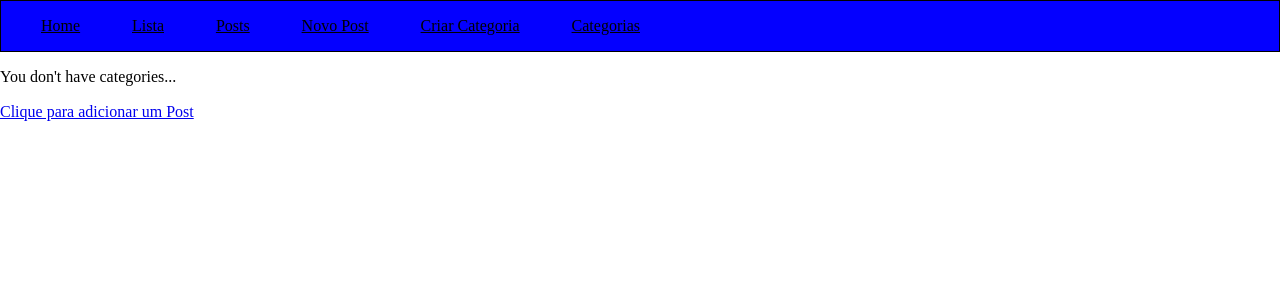
After one commit to Gabriellopess/DJANGO, a Django app: page /showCategories in a window 1280 px wide. The commit adds this page. Shown: the top 300 px of the page. Run offline with Django 3.2, Linux system fonts and the light colour scheme; data that the repository does not hold is empty; some libraries are stand-ins or nearby versions.

Commit message:
CRUD complete

```diff
--- a/blog/urls.py
+++ b/blog/urls.py
@@ -23,5 +23,6 @@ urlpatterns = [
     path('',include('users.urls')),
     path('',include('core.urls')),
     path('',include('posts.urls')),
+    path('',include('categoria.urls')),
 
 ]
--- a/categoria/forms.py
+++ b/categoria/forms.py
@@ -4,4 +4,4 @@ from categoria.models import Categoria
 class CategoriaCreateForm(forms.ModelForm):
     class Meta:
         model = Categoria
-        fields = ['autor', 'texto', 'categoria']
+        fields = ['categoria']
--- a/categoria/urls.py
+++ b/categoria/urls.py
@@ -1,13 +1,12 @@
 from django.urls import path
-from categoria.views import CategoryCreateView           #PostListView
+from categoria.views import CategoryCreateView, CategoryUpdateView, CategoryListView, CategoryDeleteView
 
 app_name = 'categoria'
 
 urlpatterns = [
     path('createcategory', CategoryCreateView.as_view(), name = 'createcategory'),
+    path('categoria/<int:pk>/alterar', CategoryUpdateView.as_view(), name = 'update_category'),
+    path('showCategories',CategoryListView.as_view(), name='showCategories'),
+    path('categoria/<int:pk>/deletar', CategoryDeleteView.as_view(), name = 'deleteCategories'),
 
-
-
-    #path('showPosts',PostListView.as_view(), name='showPosts'),
-    #path('posts/<int:pk>/deletar', PostDeleteView.as_view(), name = 'delete_post'),
 ]
--- a/categoria/views.py
+++ b/categoria/views.py
@@ -6,37 +6,31 @@ from django.views.generic import ListView, CreateView, UpdateView, DeleteView
 from categoria.forms import CategoriaCreateForm
 from django.urls import reverse_lazy
 
+
 # Create your views here.
 
 class CategoryCreateView(CreateView):
     model = Categoria
     template_name = 'categoria/createcategoria.html'
     form_class = CategoriaCreateForm
-    # success_url = reverse_lazy('')
+    success_url = reverse_lazy('posts:showPosts')
+
+class CategoryUpdateView(UpdateView):
+    model = Categoria
+    fields = {'categoria'}
+    template_name = 'categoria/updatecategoria.html'
+    success_url = reverse_lazy('posts:showPosts')
 
 
-
-# class CategoriaListView(ListView):
-#     model = post
-#     context_object_name = 'posts'
-#     template_name = 'posts/showPosts.html'
-#     ordering = ['-created_at',]
-
-# class PostCreateView(CreateView):
-#     model = post
-#     template_name = 'posts/createposts.html'
-#     form_class = PostCreateForm
-#     success_url =  reverse_lazy('posts:showPosts') #used for user pages redirection from CreatePosts to showPosts.
+class CategoryListView(ListView):
+    model = Categoria
+    context_object_name = 'categoria'
+    template_name = 'categoria/showCategories.html'
+    ordering = ['-created_at',]
 
 
-# class PostUpdateView(UpdateView):
-#     model = post
-#     fields = {'autor','texto'}
-#     template_name = 'posts/list.html'
-#     success_url = reverse_lazy('posts:showPosts')
-
-# class PostDeleteView(DeleteView):
-#     model = post
-#     context_object_name = 'post'
-#     template_name = 'posts/delete.html'
-#     success_url = reverse_lazy('posts:showPosts')
+class CategoryDeleteView(DeleteView):
+    model = Categoria
+    context_object_name = 'categoria'
+    template_name = 'categoria/deletecategories.html'
+    success_url = reverse_lazy('categoria:showCategories')
--- a/posts/views.py
+++ b/posts/views.py
@@ -26,7 +26,7 @@ class PostCreateView(CreateView):
 
 class PostUpdateView(UpdateView):
     model = post
-    fields = {'autor','texto'}
+    fields = {'autor','texto', 'categoria'}
     template_name = 'posts/list.html'
     success_url = reverse_lazy('posts:showPosts')
 
--- a/templates/base.html
+++ b/templates/base.html
@@ -21,7 +21,9 @@
                 <li><a href="{% url 'users:list_users' %}">Lista</a></li>
                 <li><a href="{% url 'posts:showPosts' %}">Posts</a></li>
                 <li><a href="{% url 'posts:createPosts_posts' %}">Novo Post</a></li>
-                <!-- <li><a href=" url 'categoria:createcategory' ">Criar Categoria</a></li> -->
+                <li><a href="{% url 'categoria:createcategory' %}">Criar Categoria</a></li>
+                <li><a href="{% url 'categoria:showCategories' %}">Categorias</a></li>
+
             </ul>
         </div>
     </nav>
--- /dev/null
+++ b/templates/categoria/showCategories.html
@@ -0,0 +1,30 @@
+{% extends 'base.html' %}
+{% load static %}
+
+{% block title %}
+Categorias
+{% endblock title %}
+
+{% block scripts %}
+{% endblock scripts %}
+
+{% block body %}
+
+{% for u in categoria %}
+
+
+    <h2>{{u.categoria}}</a></h2>
+
+    <a href="{% url 'categoria:update_category' u.id %}"> alterar categoria </a>
+    <a href="{% url 'categoria:deleteCategories' u.id %}"> deletar categoria </a>
+    <!-- url 'categoria:delete' u.id -->
+
+
+
+{% empty %}
+<p>You don't have categories...</p>
+<a href="{% url 'categoria:createcategory'%}">Clique para adicionar um Post</a> {% endfor %} {% endblock body %}
+
+</body>
+
+</html>
--- a/templates/posts/showPosts.html
+++ b/templates/posts/showPosts.html
@@ -3,7 +3,7 @@
 
     <h4>{{u.autor}}</h4>
     <br>
-    <h2>{{u.categoria}}</h2>
+    <h2><a href = "{% url 'categoria:update_category' u.categoria.id %}">{{u.categoria}}</a></h2>
     <h2>{{u.texto}}</h2>
     <br>
     <h4>{{u.created_at}}</h4>
```
Also changed, not shown: templates/categoria/deletecategories.html (added, +10 -0 lines), templates/categoria/updatecategoria.html (added, +9 -0 lines).
